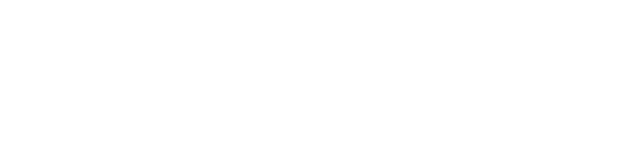
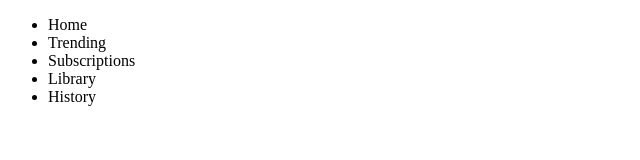
Before and after one commit to Jafar610/Youtube-Clone, a plain HTML site: page index.html in a window 1280 px wide. Shown: the whole page, without its empty margins (0-640 px from the left). Drawn offline with Linux system fonts and the light colour scheme.

Commit message:
list added

```diff
--- a/index.html
+++ b/index.html
@@ -6,7 +6,15 @@
     <title>Youtube clone</title>
 </head>
 <body>
-    <div class="left-nav"></div>
+    <div class="left-nav">
+        <ul>
+            <li>Home</li>
+            <li>Trending</li>
+            <li>Subscriptions</li>
+            <li>Library</li>
+            <li>History</li>
+        </ul>
+    </div>
     <div class="middle-nav"></div>
     <div class="right-nav"></div>
 </body>
```
